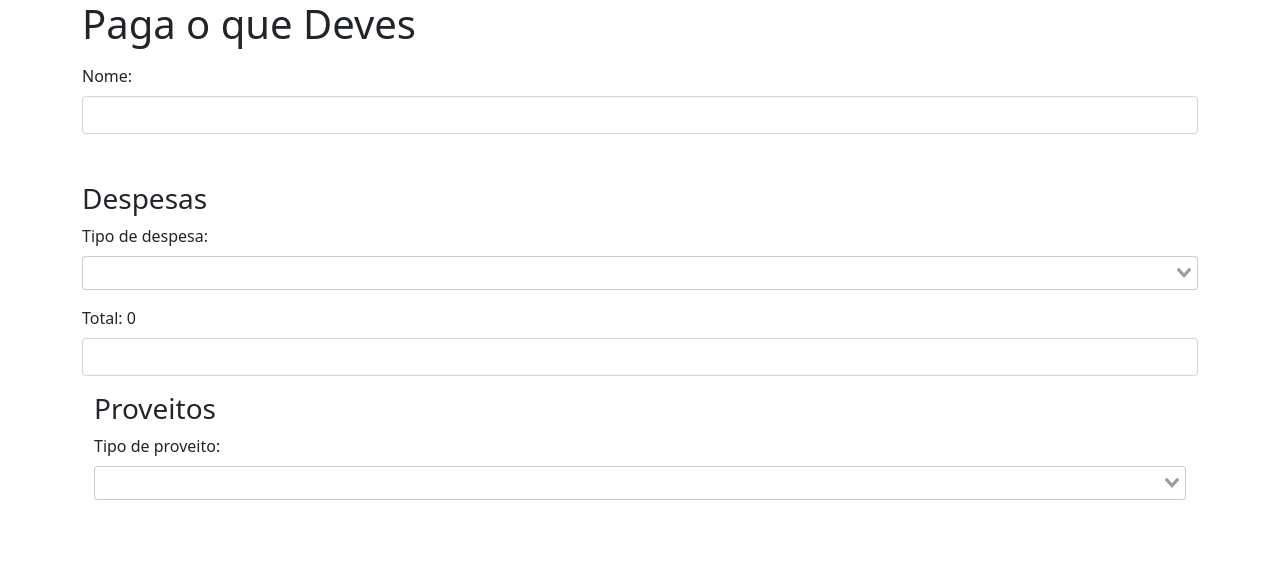
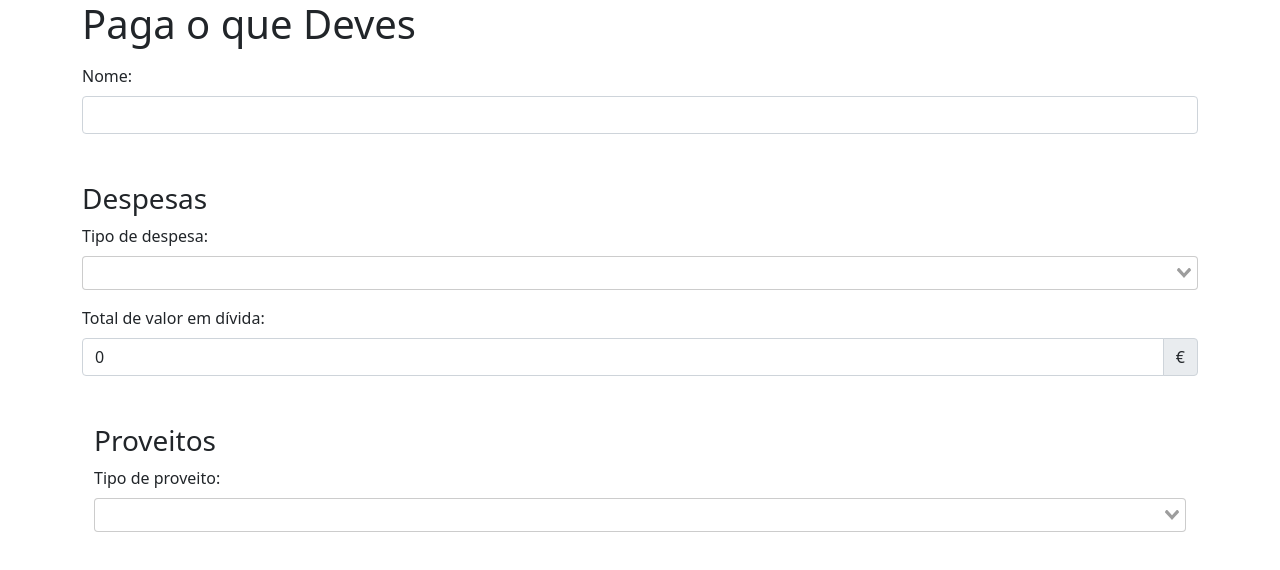
Before and after one commit to CristianaCostaPereira/Pay_What_You_Owe, a Vue app in the folder pay-what-you-owe/: page / in a window 1280 px wide. Shown: the top 570 px of the page. Built offline with nearby package versions, Linux system fonts and the light colour scheme; what vue-sweetalert2 would draw is missing.

Commit message:
Total expensive display added

```diff
--- a/pay-what-you-owe/src/components/Expense.vue
+++ b/pay-what-you-owe/src/components/Expense.vue
@@ -105,22 +105,24 @@
         {{ expense.name }}: {{ expense.type + ' com valor pendente de '}} {{ expense.value + '€'}}
       </div>
 
-      <div class="mb-3">
+      <div class="mb-5">
         <label
           for="total"
           class="form-label">
 
-              Total: {{ totalDepts }}
+          Total de valor em dívida:
         </label>
 
         <div class="input-group mb-3">
           <input
             id="total"
-                type="number"
-                class="form-control">
+            type="text"
+            class="form-control"
+            v-model="totalDepts">
+
+          <span class="input-group-text">€</span>
         </div>
       </div>
-
 
       <Income />
     </div>
@@ -183,14 +185,14 @@ export default {
 
   computed: {
     totalDepts () {
-      let a = this.types.map(a => a.totalExpense);
+      let debt = this.types.map(debt => debt.totalExpense);
       let sumExpenses = 0
-      for(let i = 0; i< a.length; i++) {
-        sumExpenses += a[i]
+
+      for(let i = 0; i < debt.length; i++) {
+        sumExpenses += debt[i]
       }
       return sumExpenses
     }
-
   },
 
   methods: {
```
Lines whose indentation alone changed are shown as unchanged.
